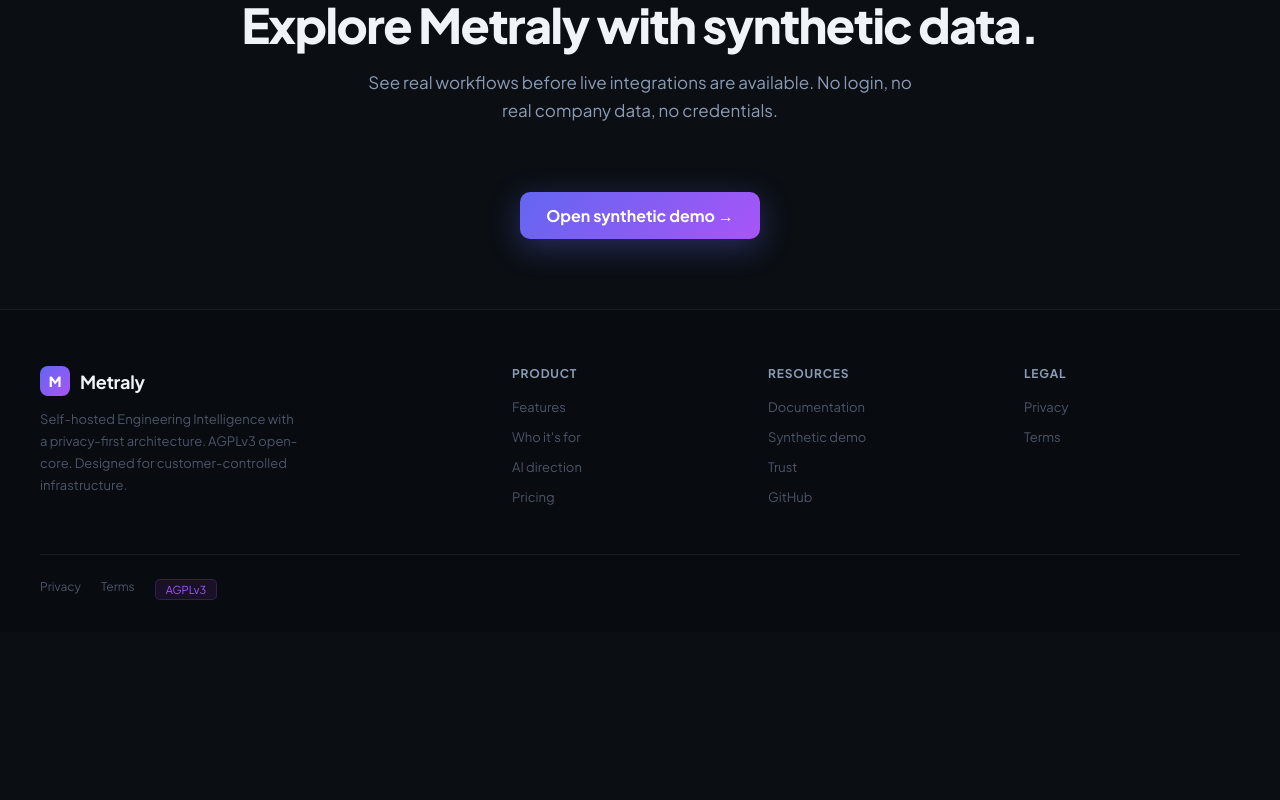
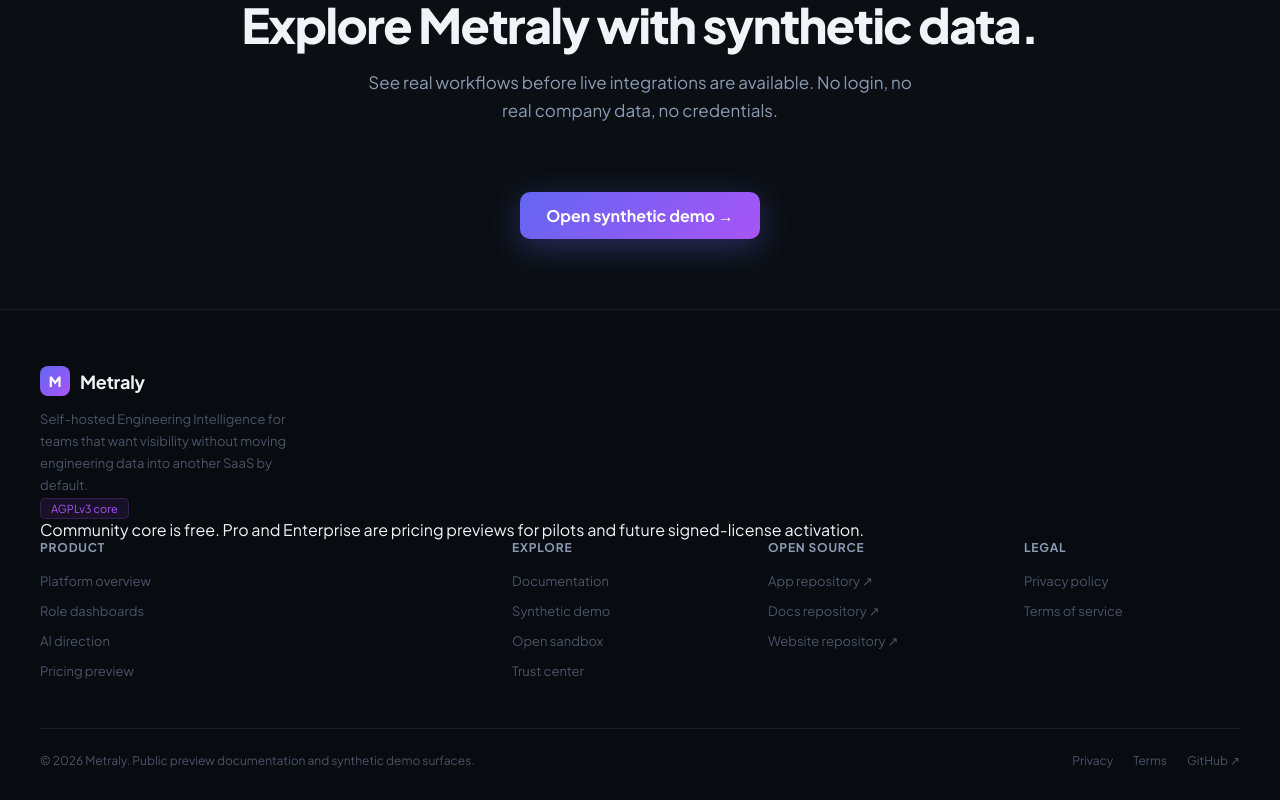
Before and after one commit to getmetraly/website, a Next.js app: page / in a window 1280 px wide. Shown: the part 5440-6240 px from the top of the page. Before the commit the page ends 6072 px from the top, so only its background shows below. Built offline with nearby package versions, Linux system fonts and the light colour scheme.

Commit message:
style: redesign footer information architecture

```diff
--- a/components/site-footer.tsx
+++ b/components/site-footer.tsx
@@ -1,57 +1,86 @@
 import Link from "next/link";
+
+const footerGroups = [
+  {
+    title: "Product",
+    links: [
+      { href: "/#features", label: "Platform overview" },
+      { href: "/#roles", label: "Role dashboards" },
+      { href: "/ai", label: "AI direction" },
+      { href: "/pricing", label: "Pricing preview" },
+    ],
+  },
+  {
+    title: "Explore",
+    links: [
+      { href: "/docs", label: "Documentation" },
+      { href: "/demo", label: "Synthetic demo" },
+      { href: "/demo-app/", label: "Open sandbox" },
+      { href: "/trust", label: "Trust center" },
+    ],
+  },
+  {
+    title: "Open source",
+    links: [
+      { href: "https://github.com/getmetraly/metraly", label: "App repository ↗", external: true },
+      { href: "https://github.com/getmetraly/docs", label: "Docs repository ↗", external: true },
+      { href: "https://github.com/getmetraly/website", label: "Website repository ↗", external: true },
+    ],
+  },
+  {
+    title: "Legal",
+    links: [
+      { href: "/privacy", label: "Privacy policy" },
+      { href: "/terms", label: "Terms of service" },
+    ],
+  },
+];
 
 export function SiteFooter() {
   return (
     <footer>
       <div className="footer-inner">
-        <div className="footer-grid">
+        <div className="footer-topline">
           <div>
             <Link className="nav-logo" href="/" aria-label="Metraly home">
               <div className="nav-logo-icon" aria-hidden="true">M</div>
               Metraly
             </Link>
             <p className="footer-brand-desc">
-              Self-hosted Engineering Intelligence with a privacy-first architecture.
-              AGPLv3 open-core. Designed for customer-controlled infrastructure.
+              Self-hosted Engineering Intelligence for teams that want visibility without moving engineering data into another SaaS by default.
             </p>
           </div>
-
-          <div>
-            <div className="footer-col-title">Product</div>
-            <ul className="footer-links">
-              <li><Link href="/#features">Features</Link></li>
-              <li><Link href="/#roles">Who it's for</Link></li>
-              <li><Link href="/ai">AI direction</Link></li>
-              <li><Link href="/pricing">Pricing</Link></li>
-            </ul>
-          </div>
-
-          <div>
-            <div className="footer-col-title">Resources</div>
-            <ul className="footer-links">
-              <li><Link href="/docs">Documentation</Link></li>
-              <li><Link href="/demo">Synthetic demo</Link></li>
-              <li><Link href="/trust">Trust</Link></li>
-              <li><a href="https://github.com/getmetraly/metraly" target="_blank" rel="noopener">GitHub</a></li>
-            </ul>
-          </div>
-
-          <div>
-            <div className="footer-col-title">Legal</div>
-            <ul className="footer-links">
-              <li><Link href="/privacy">Privacy</Link></li>
-              <li><Link href="/terms">Terms</Link></li>
-            </ul>
+          <div className="footer-status-card">
+            <span className="footer-fsl">AGPLv3 core</span>
+            <p>Community core is free. Pro and Enterprise are pricing previews for pilots and future signed-license activation.</p>
           </div>
         </div>
 
+        <div className="footer-grid">
+          {footerGroups.map((group) => (
+            <div key={group.title}>
+              <div className="footer-col-title">{group.title}</div>
+              <ul className="footer-links">
+                {group.links.map((link) => (
+                  <li key={link.href}>
+                    {link.external ? (
+                      <a href={link.href} target="_blank" rel="noopener noreferrer">{link.label}</a>
+                    ) : (
+                      <Link href={link.href}>{link.label}</Link>
+                    )}
+                  </li>
+                ))}
+              </ul>
+            </div>
+          ))}
+        </div>
+
         <div className="footer-bottom">
+          <span>© 2026 Metraly. Public preview documentation and synthetic demo surfaces.</span>
           <div className="footer-bottom-links">
             <Link href="/privacy">Privacy</Link>
             <Link href="/terms">Terms</Link>
-            <a href="https://github.com/getmetraly/metraly" target="_blank" rel="noopener">
-              <span className="footer-fsl">AGPLv3</span>
-            </a>
+            <a href="https://github.com/getmetraly" target="_blank" rel="noopener noreferrer">GitHub ↗</a>
           </div>
         </div>
       </div>
```
